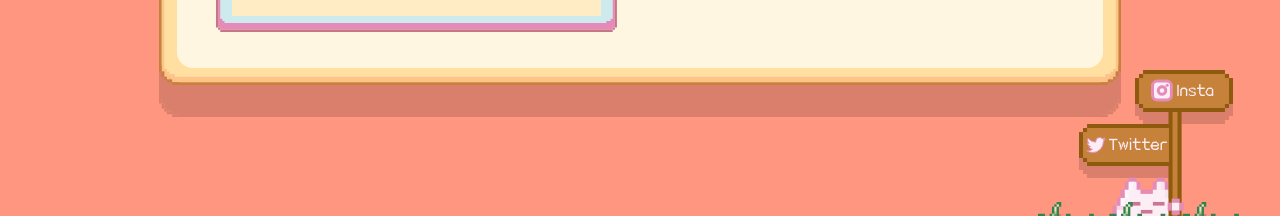
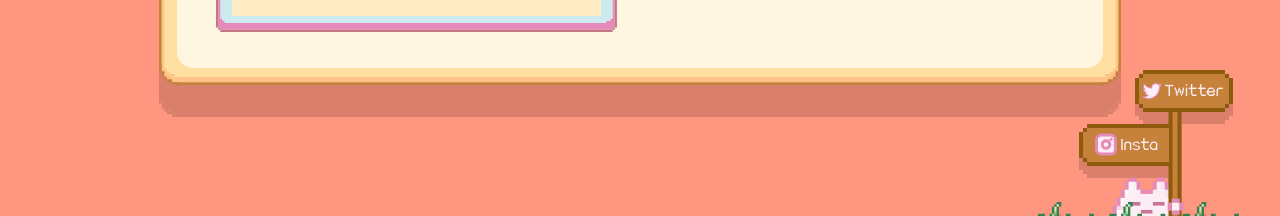
Before and after one commit to bethanyyy/my-homepage, a Next.js app: page /contact in a window 1280 px wide. Shown: the part 552-768 px from the top of the page. Built offline with nearby package versions, Linux system fonts and the light colour scheme; a web font is replaced by a local one.

Commit message:
switched ins and twitter position

```diff
--- a/components/Layout.jsx
+++ b/components/Layout.jsx
@@ -63,15 +63,15 @@ const Layout = ({ children }) => {
         <PropStyle>
           <CornerProp />
         </PropStyle>
+        <Link href={"https://www.instagram.com/baibaiya__/"}>
+          <PropInsBoard>
+            <InsBoard />
+          </PropInsBoard>
+        </Link>
         <Link href={"https://twitter.com/baibaiya__"}>
           <PropTwitterBoard>
             <TwitterBoard />
           </PropTwitterBoard>
-        </Link>
-        <Link href={"https://www.instagram.com/baibaiya__/"}>
-          <PropInsBoard>
-            <InsBoard />
-          </PropInsBoard>
         </Link>
       </BackgroundProp>
       <Footer>© 2022 baibaiya. </Footer>
--- a/styles/LayoutStyle.js
+++ b/styles/LayoutStyle.js
@@ -212,13 +212,13 @@ export const PropStyle = styled.div`
   right: 0rem;
 `;
 
-export const PropInsBoard = styled(PropStyle)`
+export const PropTwitterBoard = styled(PropStyle)`
   position: absolute;
   bottom: 8.5rem;
   right: 2.2rem;
   cursor: pointer;
 `;
-export const PropTwitterBoard = styled(PropStyle)`
+export const PropInsBoard = styled(PropStyle)`
   position: absolute;
   bottom: 5.1rem;
   right: 6.2rem;
```
Also changed, not shown: public/InsBoard.svg, public/TwitterBoard.svg.
